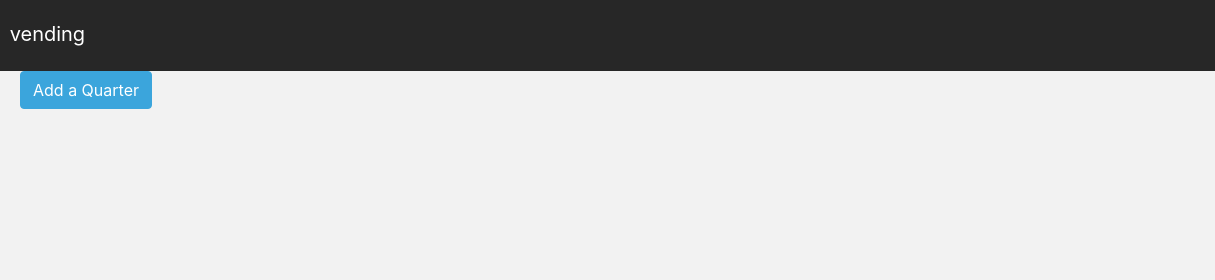
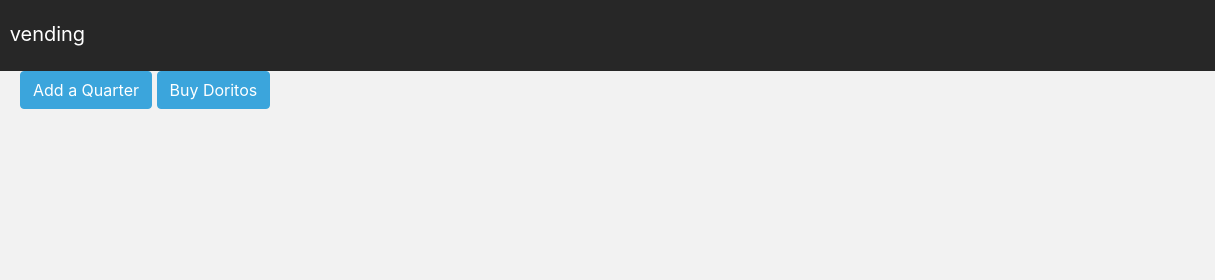
Before and after one commit to john87barker/vending, a website with bundled scripts: page index.html in a window 1280 px wide. Shown: the top 280 px of the page, 65-1280 px from the left. Built offline with nearby package versions, Linux system fonts and the light colour scheme.

Commit message:
buying works

```diff
--- a/app/AppState.js
+++ b/app/AppState.js
@@ -1,14 +1,20 @@
-import Vending from "./Models/Vending.js"
+import Snack from "./Models/Vending.js"
 import { EventEmitter } from "./Utils/EventEmitter.js"
 import { isValidProp } from "./Utils/isValidProp.js"
 
 class AppState extends EventEmitter {
-   money = 0
+  money = 0
 
-  vending = new Vending('Doritos', 1)
-  vending = new Vending('Dr. Pepper', 1.25)
-  vending = new Vending('Twizzler', .75)
+  snack = new Snack('Doritos', 1)
 }
+
+// let vendingMaching = {
+//   chip: {
+//     name: Dorito,
+//     price: 1
+//   },
+
+// }
 
 export const ProxyState = new Proxy(new AppState(), {
   get(target, prop) {
--- a/app/Controllers/VendingController.js
+++ b/app/Controllers/VendingController.js
@@ -4,13 +4,16 @@ import { vendingService } from "../Services/VendingService.js";
 
 export default class VendingController {
   constructor() {
-    console.log('vending from contr working')
+    // console.log('vending from contr working')
 
   }
   add() {
-    console.log('vending from ADDcontr working')
+    // console.log('vending from ADDcontr working')
   vendingService.add()
 }
-
+  buy() {
+    // console.log('buy function at controller')
+    vendingService.buy()
+  }
 
 }
--- a/app/Models/Vending.js
+++ b/app/Models/Vending.js
@@ -1,4 +1,4 @@
-export default class Vending {
+export default class Snacks {
     constructor(name, price) {
         this.name = name
         this.price = price
--- a/app/Services/VendingService.js
+++ b/app/Services/VendingService.js
@@ -15,7 +15,13 @@ class VendingService {
     ProxyState.money += .25
 
     console.log(ProxyState.money)
+  }
 
+  buy() {
+    if (ProxyState.money >= ProxyState.snack.price) {
+      ProxyState.money -= ProxyState.snack.price
+      console.log('bought chips')
+    }
   }
 }
 
--- a/index.html
+++ b/index.html
@@ -27,6 +27,10 @@
 
 <button type="button" class="btn btn-primary" onclick="app.vendingController.add()">Add a Quarter</button>
 
+<!-- <button type="button" class="btn btn-primary" onclick="">Buy Twizzler</button>
+<button type="button" class="btn btn-primary" onclick="app.vendingController.DP">Buy Dr. Pepper</button> -->
+
+<button type="button" class="btn btn-primary" onclick="app.vendingController.buy()">Buy Doritos</button>
 
     </main>
     <footer class="bg-dark text-light">
```
